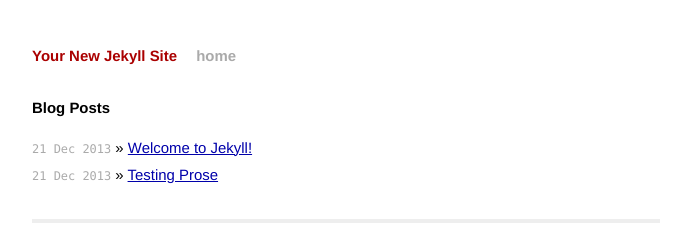
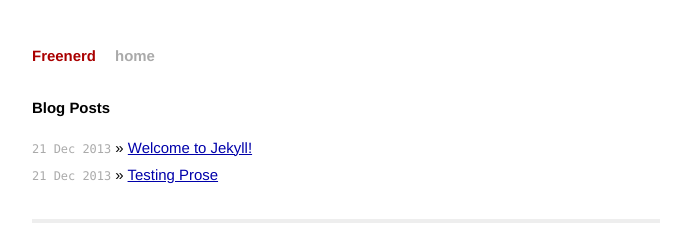
Before and after one commit to freenerd/freenerd.github.io, a Jekyll site: the page built from index.html, in a window 1280 px wide. Shown: the top 239 px of the page, without its empty margins (294-985 px from the left). Built offline with Jekyll 4.4.1, drawn with Linux system fonts in a browser that asks for light colours; Markdown is read by kramdown in place of the engine named in the settings.

```diff
--- a/_config.yml
+++ b/_config.yml
@@ -1,3 +1,6 @@
-name: Your New Jekyll Site
+name: Freenerd
 markdown: redcarpet
 pygments: true
+
+relative_permalinks: true
+permalink: title
```
